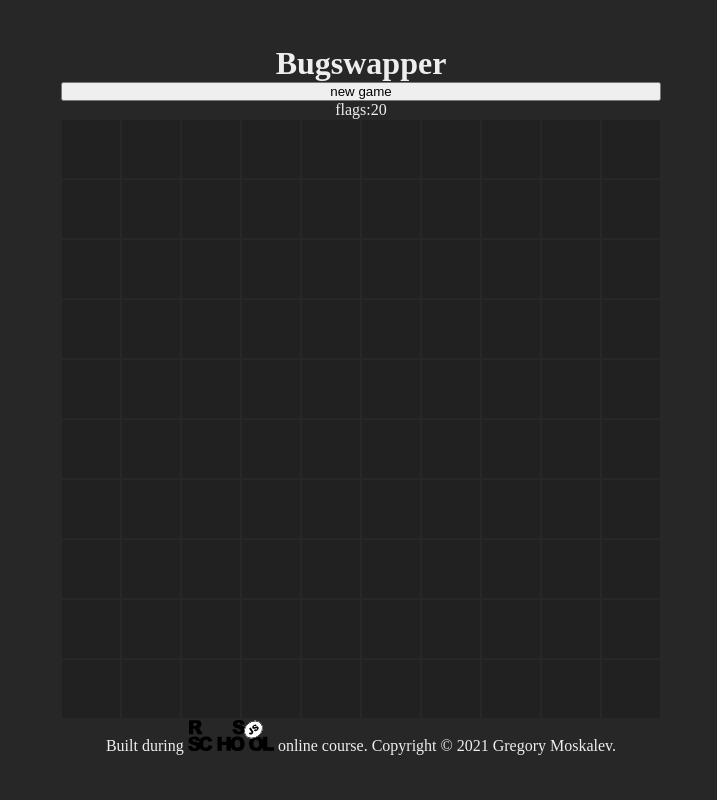
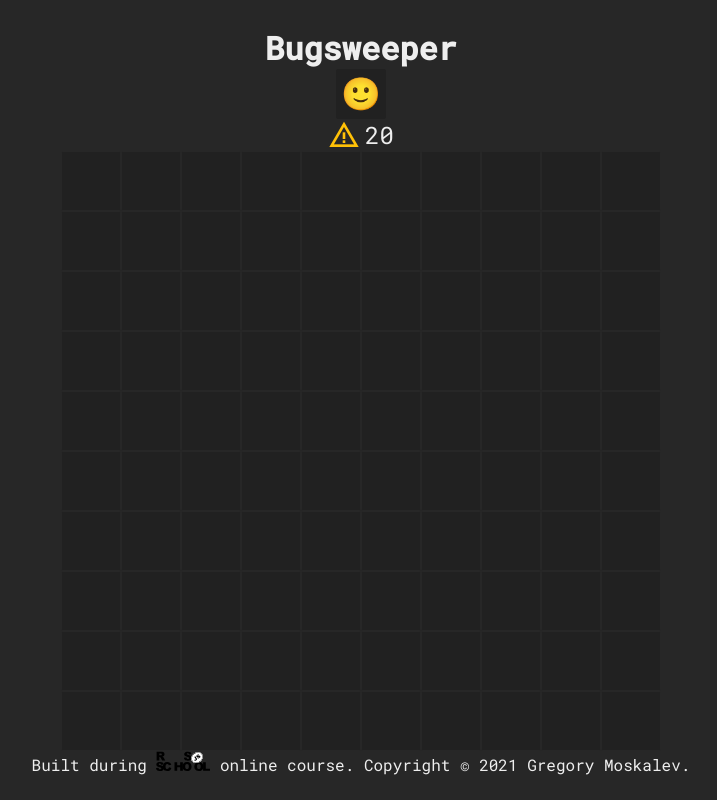
Before and after one commit to GregoryMoskalev/react-game, a React (Create React App) app in the folder react-game/: page / in a window 1280 px wide. Shown: the whole page, without its empty margins (279-996 px from the left). Built offline with nearby package versions, Linux system fonts and the light colour scheme.

Commit message:
feat: style

```diff
--- a/react-game/public/index.html
+++ b/react-game/public/index.html
@@ -9,6 +9,8 @@
   <meta name="description" content="Web site created using create-react-app" />
   <link rel="apple-touch-icon" href="%PUBLIC_URL%/logo192.png" />
   <link href="https://fonts.googleapis.com/icon?family=Material+Icons" rel="stylesheet">
+  <link rel="preconnect" href="https://fonts.gstatic.com">
+  <link href="https://fonts.googleapis.com/css2?family=Roboto+Mono:wght@300;400;500&display=swap" rel="stylesheet">
   <!--
       manifest.json provides metadata used when your web app is installed on a
       user's mobile device or desktop. See https://developers.google.com/web/fundamentals/web-app-manifest/
--- a/react-game/src/components/App/App.scss
+++ b/react-game/src/components/App/App.scss
@@ -1,38 +1,3 @@
 .App {
   text-align: center;
 }
-
-.App-logo {
-  height: 40vmin;
-  pointer-events: none;
-}
-
-@media (prefers-reduced-motion: no-preference) {
-  .App-logo {
-    animation: App-logo-spin infinite 20s linear;
-  }
-}
-
-.App-header {
-  background-color: #282c34;
-  min-height: 100vh;
-  display: flex;
-  flex-direction: column;
-  align-items: center;
-  justify-content: center;
-  font-size: calc(10px + 2vmin);
-  color: white;
-}
-
-.App-link {
-  color: #61dafb;
-}
-
-@keyframes App-logo-spin {
-  from {
-    transform: rotate(0deg);
-  }
-  to {
-    transform: rotate(360deg);
-  }
-}
--- a/react-game/src/components/Board/Board.scss
+++ b/react-game/src/components/Board/Board.scss
@@ -1,6 +1,8 @@
+@import '../../styles/variables';
 .Board {
   display: flex;
   flex-direction: column;
+  align-items: center;
   user-select: none;
   &-row {
     display: flex;
@@ -9,3 +11,35 @@
     justify-content: center;
   }
 }
+
+.flag-counter {
+  display: flex;
+  justify-content: center;
+  align-items: center;
+  & .counter {
+    display: block;
+    margin-left: .5rem;
+    font-size: 2.4rem;
+  }
+}
+
+.NewGame {
+  display: flex;
+  width: 5rem;
+  height: 5rem;
+  border: none;
+  justify-content: center;
+  align-items: center;
+  font-size: 3.2rem;
+  background-color: $color-primary-dark-2;
+  border-radius: 2px;
+
+  &:hover {
+    font-size: 0;
+    background-color: $color-primary-dark-1;
+    &::before {
+      font-size: 3.2rem;
+      content: '😊';
+    }
+  }
+}
--- a/react-game/src/components/Board/Board.tsx
+++ b/react-game/src/components/Board/Board.tsx
@@ -1,5 +1,5 @@
 import React, { useState, useEffect } from 'react';
-import Cell from '../Cell/Cell';
+import Cell, { Flag } from '../Cell/Cell';
 import { plantBugs, openEmptyTiles } from '../../utils/utils';
 import './Board.scss';
 
@@ -16,7 +16,7 @@ const Board: React.FC = () => {
   const [board, setBoardProps] = useState(field);
   const [flagCounter, setFlagCounter] = useState(b);
   const [listOfBugs, setListOfBugs] = useState(arrOfBugs);
-  const [heading, setHeading] = useState('Bugswapper');
+  const [button, setButton] = useState('🙂');
 
   const onLose = () => {
     // open all bugs
@@ -25,19 +25,25 @@ const Board: React.FC = () => {
       board[x][y].open = true;
     });
     // msg you lose
-    setHeading('You lose! 🤣');
+    console.log('you lose');
   };
 
   const handleClick = (x: number, y: number, e: any) => {
     e.preventDefault();
+    let button = '🙂';
     if (!board[x][y].flag) {
       if (board[x][y].value === 'B') {
         onLose();
+        button = '💀';
       }
       const arr = [...board];
       arr[x][y].open = true;
       openEmptyTiles(x, y, arr);
       setBoardProps(arr);
+      setButton('😯');
+      setTimeout(() => {
+        setButton(button);
+      }, 200);
     }
   };
 
@@ -45,7 +51,7 @@ const Board: React.FC = () => {
     const [field, arrOfBugs] = plantBugs(rows, columns, bugs);
     setListOfBugs(arrOfBugs);
     setBoardProps(field);
-    setHeading('Bugswapper');
+    setButton('🙂');
   };
 
   const handleContextMenu = (x: number, y: number, e: any) => {
@@ -65,7 +71,7 @@ const Board: React.FC = () => {
         return field[x][y].flag;
       })
     ) {
-      alert('you win! 🤗');
+      setButton('🥳');
     }
   };
 
@@ -77,9 +83,14 @@ const Board: React.FC = () => {
 
   return (
     <div className="Board">
-      <h1>{heading}</h1>
-      <button onClick={handleNewGame}>new game</button>
-      <p>flags:{flagCounter}</p>
+      <h1>Bugsweeper</h1>
+      <button className="NewGame" onClick={handleNewGame}>
+        {button}
+      </button>
+      <div className="flag-counter">
+        <Flag flag={true} />
+        <span className="counter">{flagCounter}</span>
+      </div>
       {board.map((row, x) => {
         return (
           <div key={x} className="Board-row">
--- a/react-game/src/components/Cell/Cell.scss
+++ b/react-game/src/components/Cell/Cell.scss
@@ -1,49 +1,49 @@
+@import '../../styles/variables';
+
 .Cell {
   display: flex;
   width: 60px;
   height: 60px;
   align-items: center;
   justify-content: center;
-  border: 1px solid #272727;
-  background-color: #212121;
+  border: 1px solid $color-primary;
+  border-radius: 2px;
+  background-color: $color-primary-dark-2;
   &:hover:not(.Cell-open) {
-    border: 1px solid #363636;
-    background-color: #242424;
+    border: 1px solid $color-primary-light-2;
+    background-color: $color-primary-dark-1;
     cursor: pointer;
   }
 
   & img {
     opacity: 0;
   }
-
-  &.Cell-flag {
-    // background-color: orange;
+  &.Cell-open {
+    background-color: $color-primary-light-1;
     & div {
       opacity: 1;
-      color: #ffc107;
-      font-size: 32px;
-    }
-  }
-  &.Cell-open {
-    background-color: #323232;
-    & div {
-      opacity: 1;
-      color: white;
+      color: #eee;
     }
   }
   &.Cell-bomb {
-    background-color: #323232;
+    background-color: $color-primary-light-1;
   }
   &.blue {
-    color: #3fc1c9;
+    color: $color-blue;
   }
   &.green {
-    color: #a7ff83;
+    color: $color-green;
   }
   &.red {
-    color: #ffaaa5;
+    color: $color-red;
   }
   &.purple {
-    color: #c3bef0;
+    color: $color-purple;
   }
 }
+
+.Flag {
+  opacity: 1;
+  color: $color-warning;
+  font-size: 32px;
+}
--- a/react-game/src/components/Cell/Cell.tsx
+++ b/react-game/src/components/Cell/Cell.tsx
@@ -16,9 +16,9 @@ const Bug: React.FC<{ open: boolean | string | number }> = (props) => {
   );
 };
 
-const Flag: React.FC<{ flag: boolean | string | number }> = (props) => {
+export const Flag: React.FC<{ flag: boolean | string | number }> = (props) => {
   return (
-    <div className={props.flag ? 'material-icons' : ''} data-text="warning_amber">
+    <div className="Flag material-icons" data-text="warning_amber">
       warning_amber
     </div>
   );
@@ -27,9 +27,7 @@ const Flag: React.FC<{ flag: boolean | string | number }> = (props) => {
 const Cell: React.FC<CellProps> = (props) => {
   let classList = 'Cell ';
   let content: JSX.Element | string = '';
-  if (props.cell.flag) {
-    classList += 'Cell-flag ';
-  } else if (props.cell.open) {
+  if (props.cell.open) {
     classList += 'Cell-open ';
     if (props.cell.value === 'B') {
       classList += 'Cell-bomb';
--- a/react-game/src/index.scss
+++ b/react-game/src/index.scss
@@ -1,3 +1,5 @@
+@import 'styles/variables';
+
 * {
   margin: 0;
   padding: 0;
@@ -7,6 +9,8 @@
 html {
   width: 100%;
   height: 100%;
+  font-size: 62.5%; // 10px/16px = 62.5% => 1rem = 10px
+  font-family: 'Roboto Mono', monospace;
 }
 
 body {
@@ -17,7 +21,8 @@ body {
   justify-content: center;
   align-items: center;
   color: #eee;
-  background-color: #272727;
+  background-color: $color-primary;
+  font-size: 1.6rem;
 }
 
 a {
--- /dev/null
+++ b/react-game/src/styles/_variables.scss
@@ -0,0 +1,15 @@
+$color-primary: #272727;
+$color-primary-light-1: #323232;
+$color-primary-light-2: #363636;
+$color-primary-dark-1: #242424;
+$color-primary-dark-2: #212121;
+
+$color-blue: #3fc1c9;
+
+$color-green: #a7ff83;
+
+$color-red: #ffaaa5;
+
+$color-purple: #c3bef0;
+
+$color-warning: #ffc107;
```
